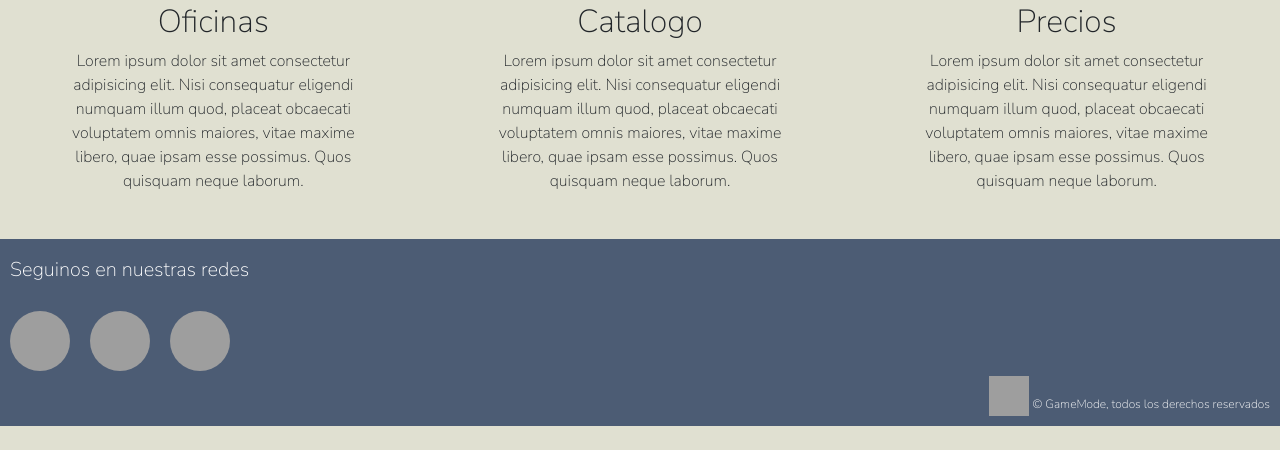
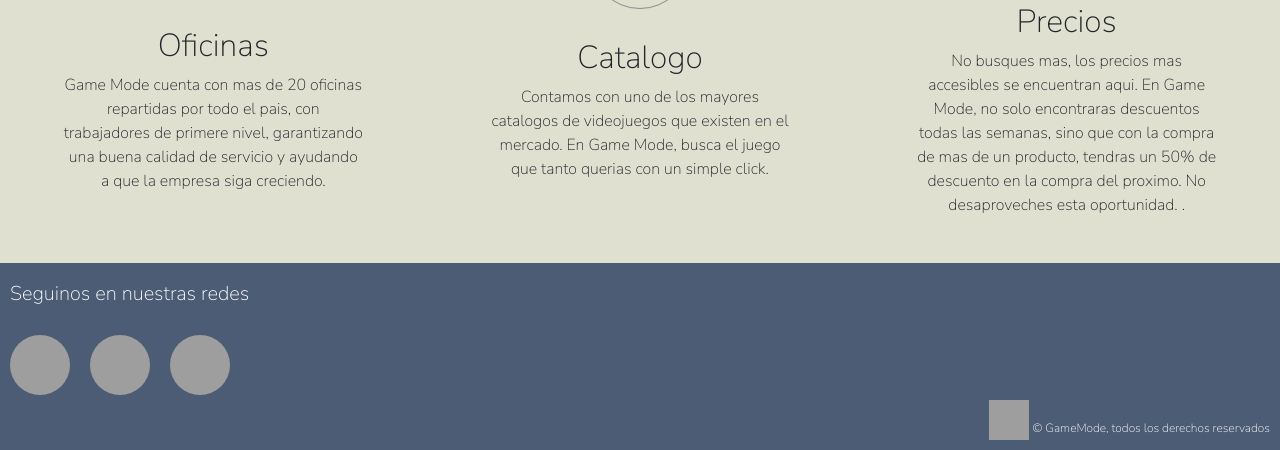
Before and after one commit to Tommignacio/GameMode, a plain HTML site: page nosotros.html in a window 1280 px wide. Shown: the part 1282-1732 px from the top of the page. Before the commit the page ends 1708 px from the top, so only its background shows below. Drawn offline with nearby package versions, Linux system fonts and the light colour scheme; grey boxes are pictures that could not be loaded; a web font is replaced by a local one.

Commit message:
cambio desde repositorio remoto

```diff
--- a/nosotros.html
+++ b/nosotros.html
@@ -104,9 +104,7 @@
 
                         <h2> Oficinas</h2>
 
-                          <p>Lorem ipsum dolor sit amet consectetur adipisicing elit. Nisi consequatur
-                                  eligendi numquam illum quod, placeat obcaecati voluptatem omnis maiores,
-                                 vitae maxime libero, quae ipsam esse possimus. Quos quisquam neque laborum.</p>
+                          <p>Game Mode cuenta con mas de 20 oficinas repartidas por todo el pais, con trabajadores de primere nivel, garantizando una buena calidad de servicio y ayudando a que la empresa siga creciendo. </p>
 
                      </div>
 
@@ -127,9 +125,7 @@
                             Catalogo
                         </h2>
 
-                        <p>Lorem ipsum dolor sit amet consectetur adipisicing elit. Nisi consequatur
-                            eligendi numquam illum quod, placeat obcaecati voluptatem omnis maiores,
-                            vitae maxime libero, quae ipsam esse possimus. Quos quisquam neque laborum.</p>
+                        <p>Contamos con uno de los mayores catalogos de videojuegos que existen en el mercado. En Game Mode, busca el juego que tanto querias con un simple click.  </p>
 
                     </div>
 
@@ -148,9 +144,7 @@
                             Precios
                         </h2>
 
-                        <p>Lorem ipsum dolor sit amet consectetur adipisicing elit. Nisi consequatur
-                            eligendi numquam illum quod, placeat obcaecati voluptatem omnis maiores,
-                            vitae maxime libero, quae ipsam esse possimus. Quos quisquam neque laborum.</p>
+                        <p>No busques mas, los precios mas accesibles se encuentran aqui. En Game Mode, no solo encontraras descuentos todas las semanas, sino que con la compra de mas de un producto, tendras un 50% de descuento en la compra del proximo. No desaproveches esta oportunidad. .</p>
 
                     </div>
 
```
